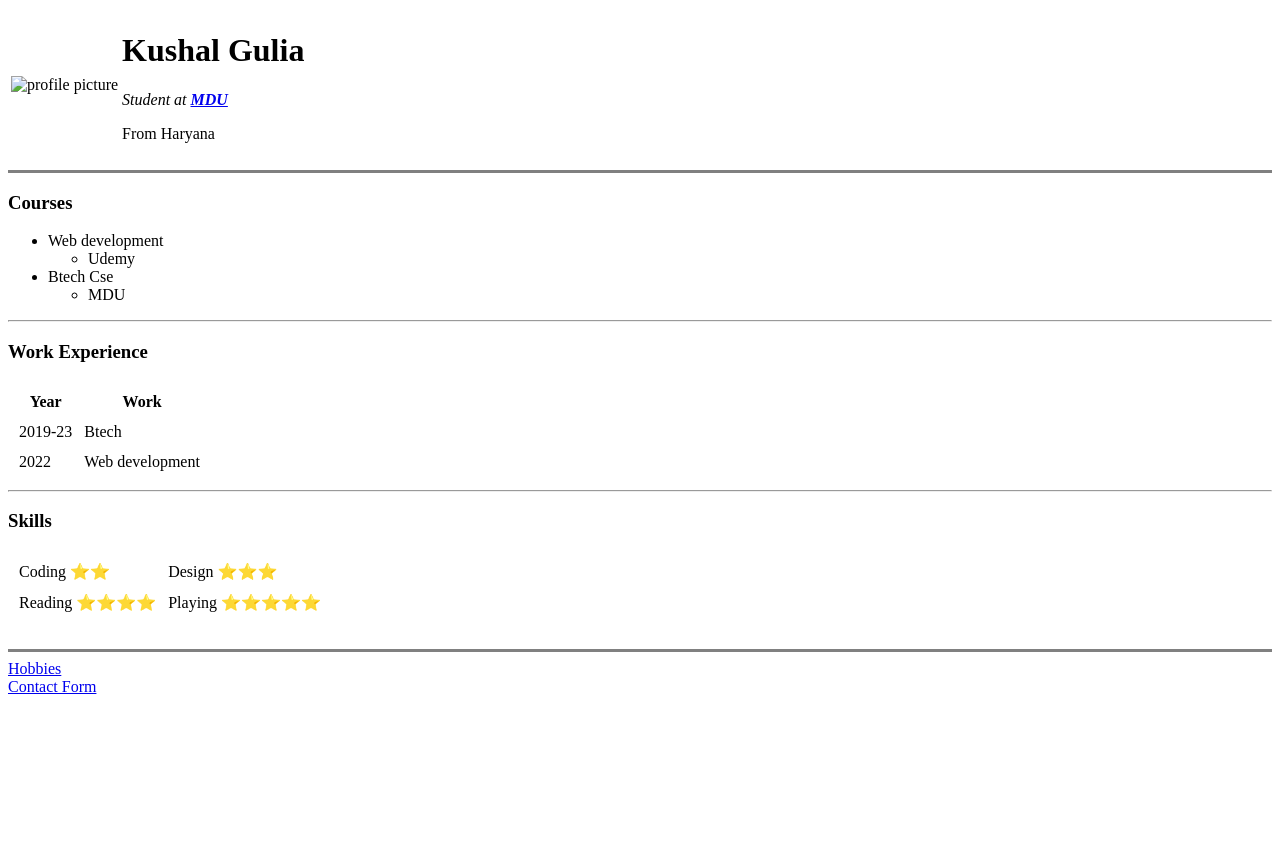
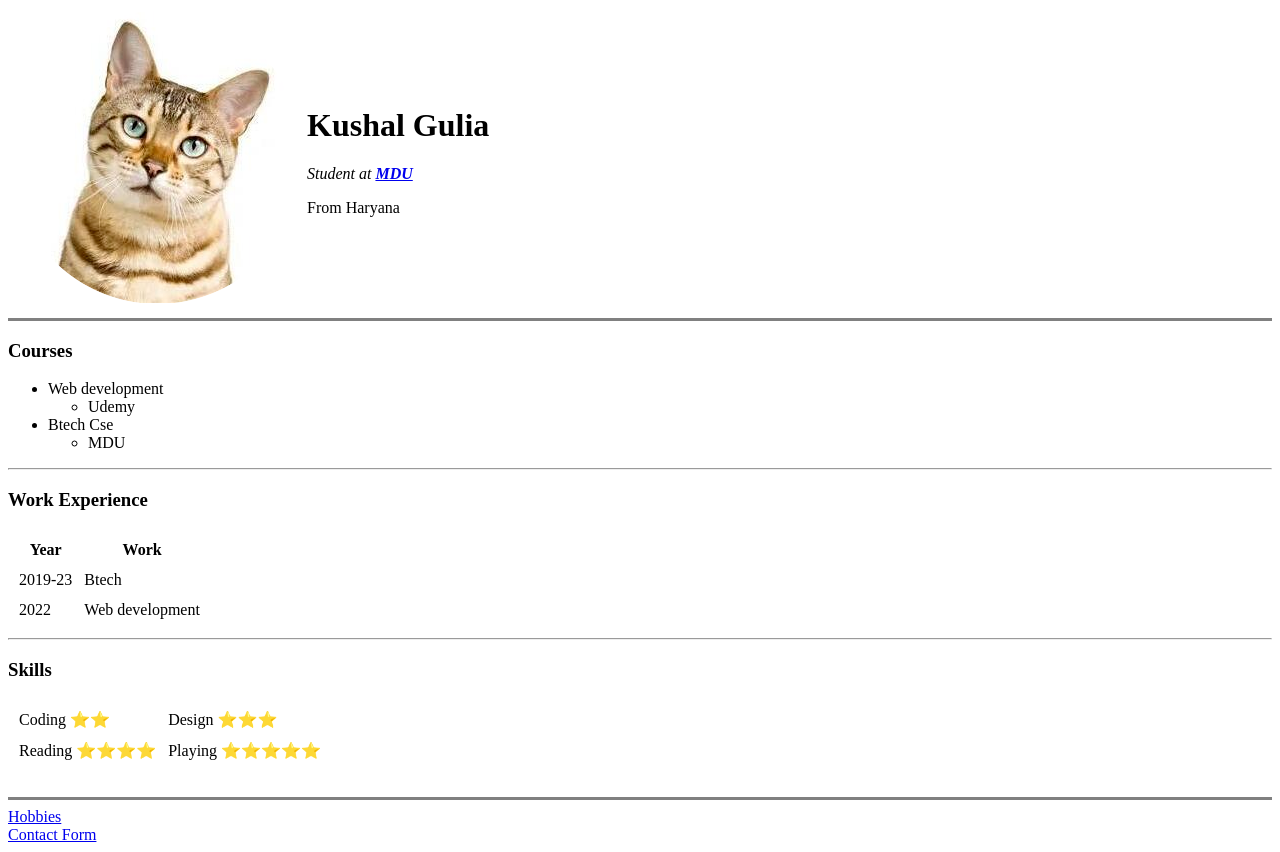
Before and after one commit to kushalgulia/testsite, a plain HTML site: page index.html in a window 1280 px wide. Before the commit the page ends 800 px from the top, so only its background shows below. Drawn offline with Linux system fonts and the light colour scheme.

Commit message:
Update index.html

```diff
--- a/index.html
+++ b/index.html
@@ -10,7 +10,7 @@
   <table>
     <tr>
       <td>
-        <img src="images/myimage-modified.png" alt="profile picture">
+        <img src="cat.png" alt="profile picture">
       </td>
          </td>
       <td>
```
